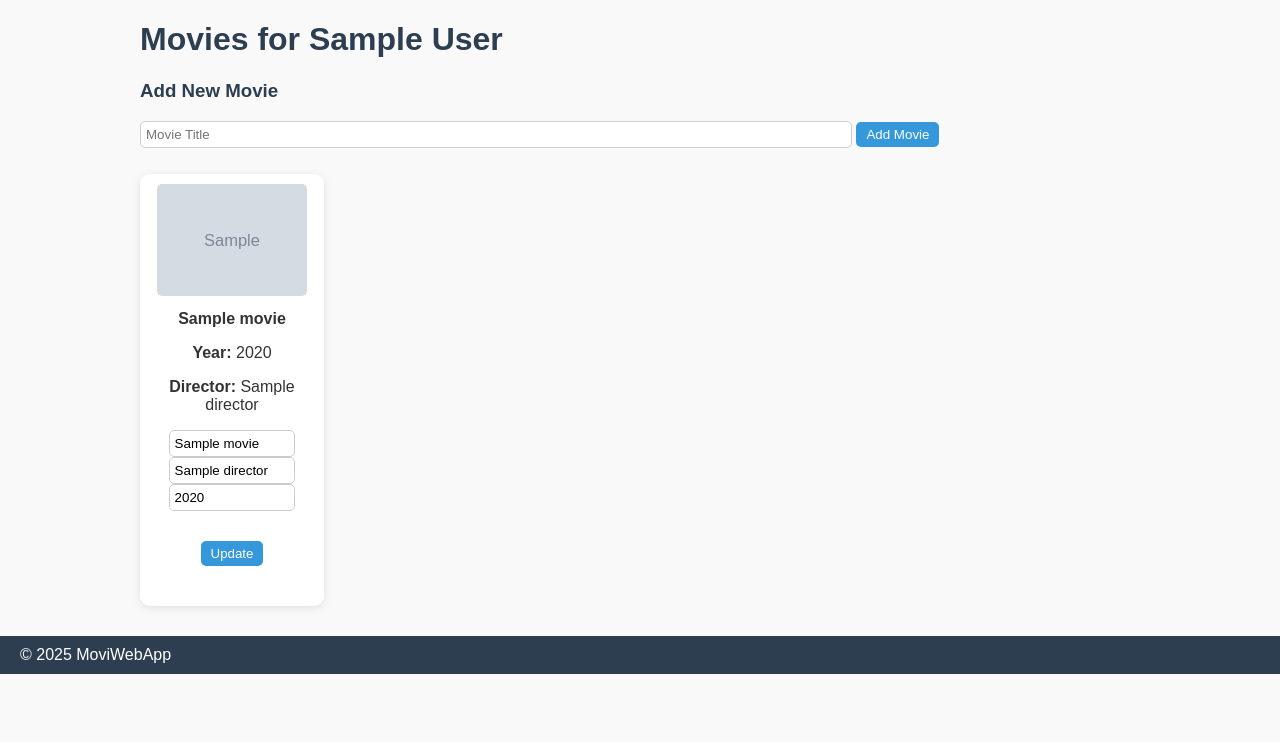
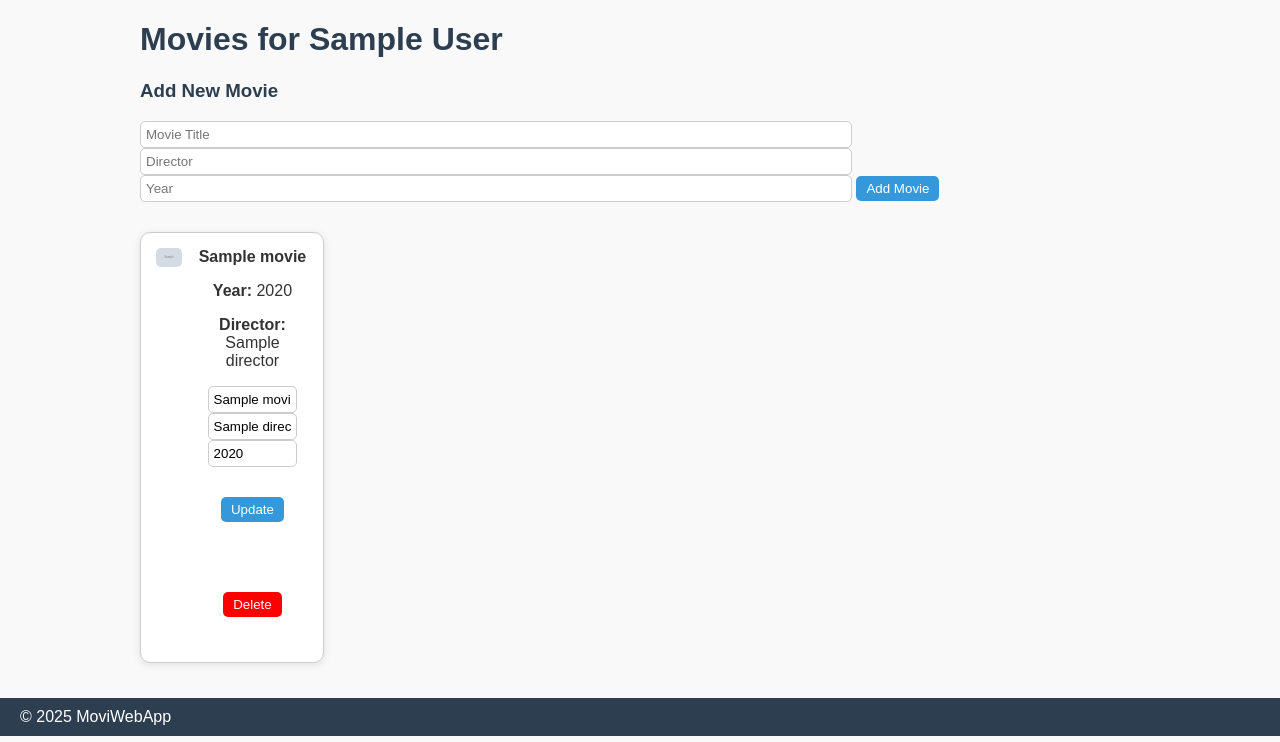
Before and after one commit to Markus-Huckriede/MoviWebApp, a Flask app: template templates/movies.html in a window 1280 px wide. Shown: the part 58-800 px from the top of the page. Run offline with Flask 3, Linux system fonts and the light colour scheme; tables that the repository leaves empty hold one stand-in row (values such as "Sample post"); the template is opened without the code that fills it: values that come from a table or form of the project are taken from there, most other values are stand-ins (such as "Sample title", 1, 10 or a date in 2020); grey boxes marked "Sample" are stand-in pictures.

Commit message:
delete movie

```diff
--- a/templates/movies.html
+++ b/templates/movies.html
@@ -1,45 +1,49 @@
-<!DOCTYPE html>
-<html lang="en">
-<head>
-    <meta charset="UTF-8">
-    <title>Movies</title>
-</head>
-<body>
 {% extends "base.html" %}
 
 {% block content %}
 <h1>Movies for {{ user.name }}</h1>
 
 <h3>Add New Movie</h3>
-<form method="POST" action="{{ url_for('user_movies', user_id=user.id) }}">
+<form method="POST" action="{{ url_for('user_movies', user_id=user.id) }}" style="margin-bottom:20px;">
     <input type="text" name="title" placeholder="Movie Title" required>
+    <input type="text" name="director" placeholder="Director" required>
+    <input type="text" name="year" placeholder="Year" required>
     <button type="submit">Add Movie</button>
 </form>
 
-<ul class="movie-list">
+<ul class="movie-list" style="list-style:none; padding:0;">
     {% for movie in movies %}
-    <li>
+    <li style="border:1px solid #ccc; padding:15px; margin-bottom:15px; display:flex; gap:15px;">
+        <div>
             {% if movie.poster_url and movie.poster_url != "N/A" %}
-        <img src="{{ movie.poster_url }}" alt="{{ movie.name }}" width="150">
+            <img src="{{ movie.poster_url }}" alt="{{ movie.title }}" width="150">
             {% else %}
             <span>No poster available</span>
             {% endif %}
+        </div>
 
-        <strong>{{ movie.name }}</strong>
+        <div style="flex-grow:1;">
+            <strong>{{ movie.title }}</strong>
             <p><strong>Year:</strong> {{ movie.year }}</p>
             <p><strong>Director:</strong> {{ movie.director }}</p>
 
             <!-- Update-Form -->
-        <form action="{{ url_for('update_movie', user_id=user.id, movie_id=movie.id) }}" method="POST" style="margin-top:5px;">
-            <input type="text" name="name" value="{{ movie.name }}">
-            <input type="text" name="director" value="{{ movie.director }}">
-            <input type="text" name="year" value="{{ movie.year }}">
+            <form action="{{ url_for('update_movie', user_id=user.id, movie_id=movie.id) }}" method="POST" style="margin-top:10px;">
+                <input type="text" name="title" value="{{ movie.title }}" placeholder="Title" required>
+                <input type="text" name="director" value="{{ movie.director }}" placeholder="Director" required>
+                <input type="text" name="year" value="{{ movie.year }}" placeholder="Year" required>
                 <button type="submit">Update</button>
             </form>
+
+            <!-- Delete-Form -->
+            <form method="POST"
+                  action="{{ url_for('delete_movie', user_id=user.id, movie_id=movie.id) }}"
+                  onsubmit="return confirm('Are you sure you want to delete this movie?');"
+                  style="margin-top:10px;">
+                <button type="submit" style="background-color:red; color:white;">Delete</button>
+            </form>
+        </div>
     </li>
     {% endfor %}
 </ul>
 {% endblock %}
-
-</body>
-</html>
```
Lines whose indentation alone changed are shown as unchanged.
